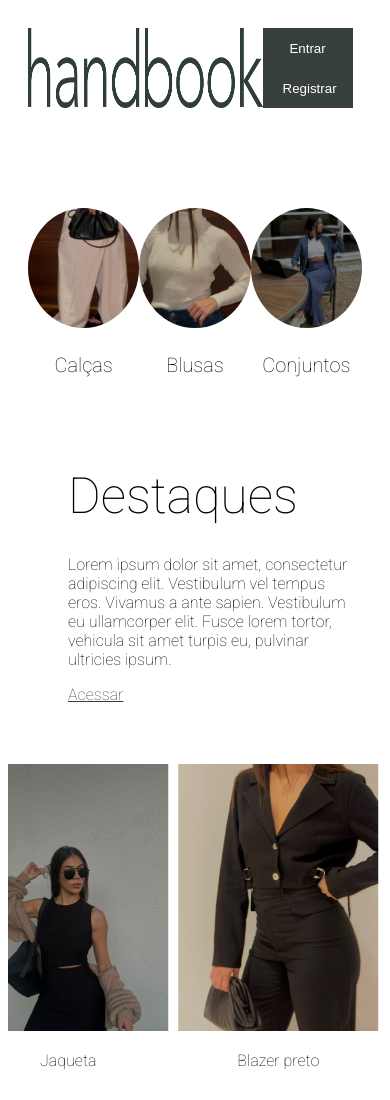
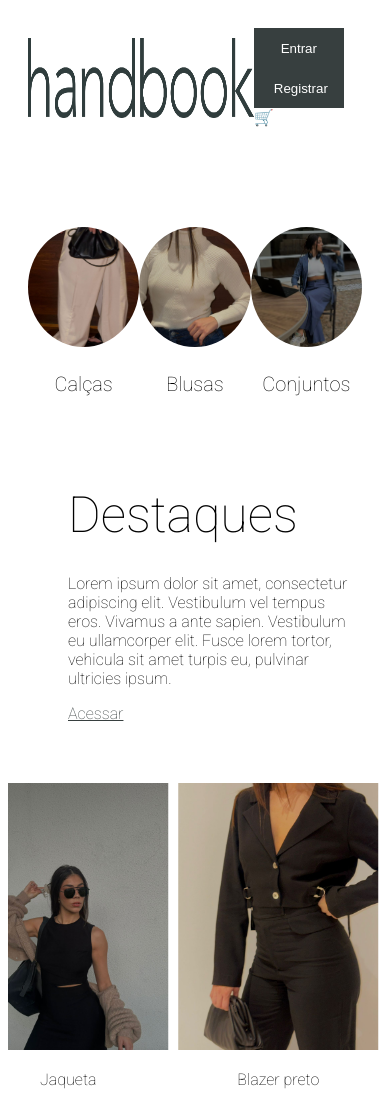
Before and after one commit to piegosalles10kk/handbook, a plain HTML site: page index.html in a window 390 px wide. Shown: the top 1100 px of the page. Drawn offline with Linux system fonts and the light colour scheme.

Commit message:
Atualização de responsividade

```diff
--- a/index.html
+++ b/index.html
@@ -27,6 +27,7 @@
             <div class="header-direita">
                 <button class="login-button">Entrar</button>
                 <button class="register-button">Registrar</button>
+                <span class="icon-cart">&#128722;</span>
             </div>
         </div>
     </div>
```
